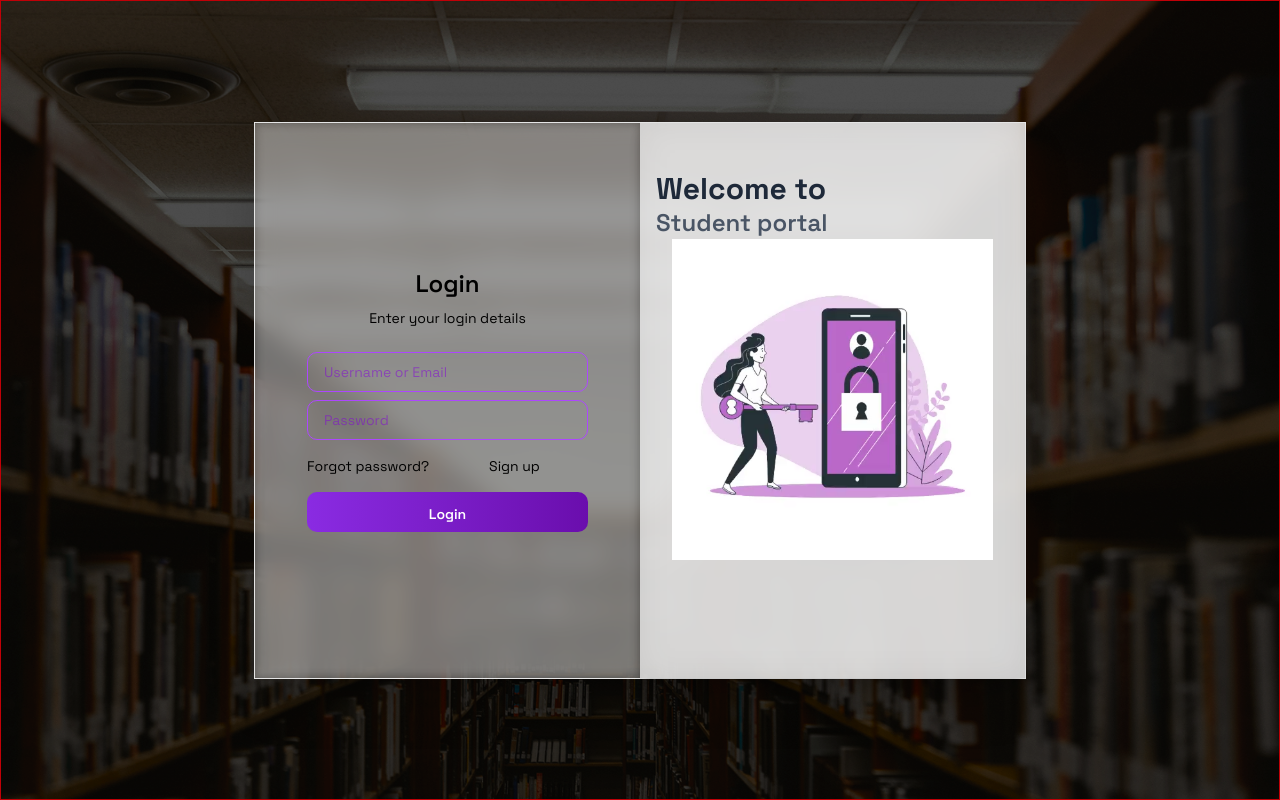
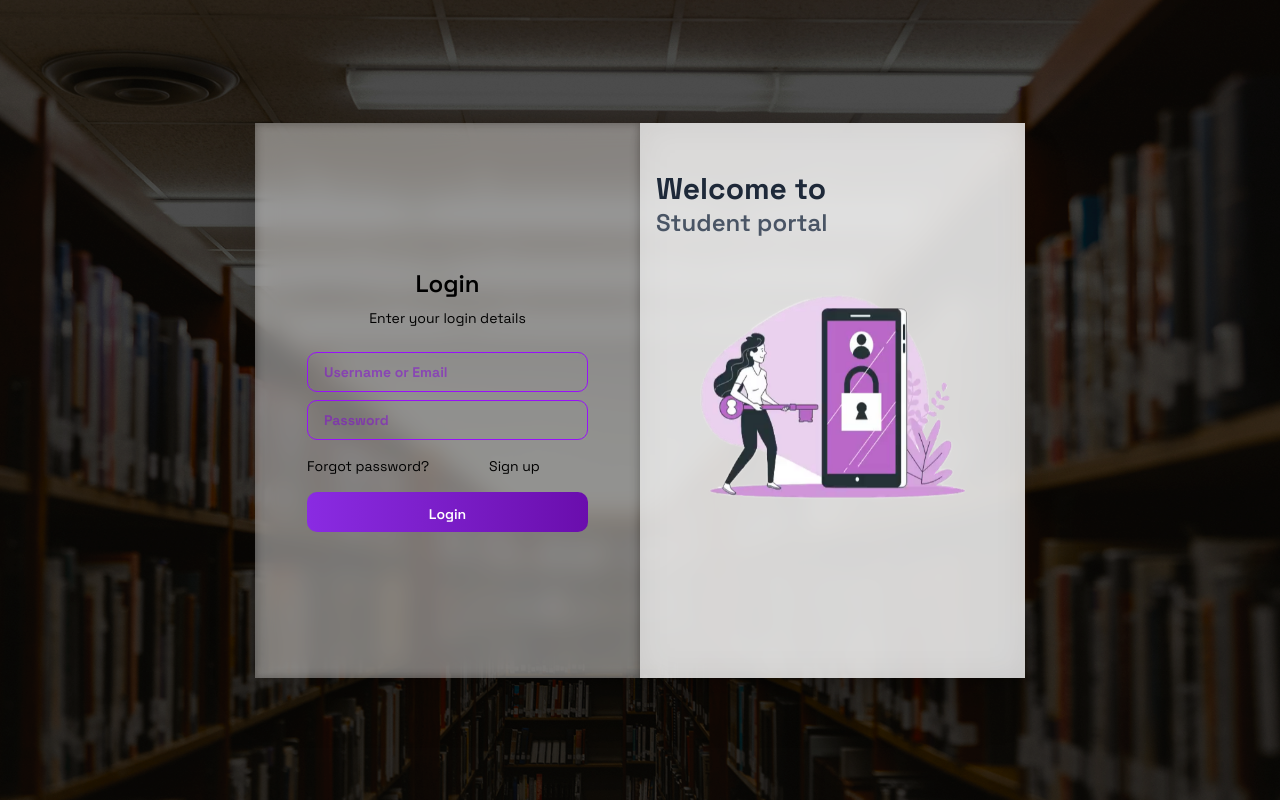
Before and after one commit to Ezekiel-Faith/Smart-School, a React (Vite) app in the folder student-dashboard-frontend/: page / in a window 1280 px wide. Built offline with nearby package versions, Linux system fonts and the light colour scheme.

Commit message:
login done and dusted

```diff
--- a/student-dashboard-frontend/src/components/login/LeftDiv.jsx
+++ b/student-dashboard-frontend/src/components/login/LeftDiv.jsx
@@ -68,11 +68,11 @@ export default function LeftDiv() {
     <div
       className="
         p-8 md:p-3 flex-1 flex flex-col justify-center
-        w-[385px] h-[555px]
+        lg:w-[385px] lg:h-[555px] md:w-[680px] md:h-[700px]
         leftdiv
       "
     >
-      <h2 className="text-2xl md:text-4xl lg:text-2xl font-semibold text-black mb-2 text-center mt-2 lg:mt-0">
+      <h2 className="text-2xl md:text-5xl lg:text-2xl font-semibold text-black mb-2 text-center mt-2 lg:mt-0">
         Login
       </h2>
       <p className="text-sm md:text-2xl lg:text-sm text-black mb-6 text-center">
@@ -94,14 +94,14 @@ export default function LeftDiv() {
             placeholder="Username or Email"
             value={formData.username}
             onChange={handleChange}
-            className={`w-full px-4 py-2 border rounded-lg md:h-20 text-purple-700 lg:h-10
-              focus:ring-2 focus:ring-purple-400 outline-none
+            className={`w-full px-4 py-2 border rounded-lg font-bold md:h-20 text-purple-700 lg:h-10
+              focus:ring-2 focus:ring-purple-600 outline-none
               ${
                 formData.username
                   ? "backdrop-blur-md bg-white/60"
                   : "bg-transparent"
               }
-              ${errors.username ? "border-red-500" : "border-purple-500"}`}
+              ${errors.username ? "border-red-500" : "border-purple-600"}`}
           />
         </div>
 
@@ -117,10 +117,10 @@ export default function LeftDiv() {
               placeholder="Password"
               value={formData.password}
               onChange={handleChange}
-              className={`w-full px-4 py-2 border rounded-lg md:h-20 lg:h-10 text-purple-700 pr-10
+              className={`w-full px-4 font-bold py-2 border rounded-lg md:h-20 lg:h-10 text-purple-700 pr-10
                 focus:ring-2 focus:ring-purple-400 outline-none
                 ${formData.password ? "bg-white" : "bg-transparent"}
-                ${errors.password ? "border-red-500" : "border-purple-500"}`}
+                ${errors.password ? "border-red-500" : "border-purple-600"}`}
             />
             {formData.password && (
               <button
--- a/student-dashboard-frontend/src/components/login/LoginPage.jsx
+++ b/student-dashboard-frontend/src/components/login/LoginPage.jsx
@@ -6,7 +6,7 @@ import LeftDiv from "./leftDiv";
 
 export default function LoginPage() {
   return (
-    <div className="relative flex items-center justify-center min-h-screen border border-red-700">
+    <div className="relative flex items-center justify-center min-h-screen ">
       <img
         src={BackgroundImage}
         alt="Background"
@@ -15,7 +15,7 @@ export default function LoginPage() {
       <div className="absolute inset-0 bg-black/30"></div>
 
       {/* Updated container */}
-      <div className="relative shadow-2xl flex backdrop-blur-md bg-white/25  border ">
+      <div className="relative shadow-2xl flex backdrop-blur-md bg-white/25 ">
         {/* LeftDiv always visible */}
         <LeftDiv />
 
--- a/student-dashboard-frontend/src/components/login/RightDiv.jsx
+++ b/student-dashboard-frontend/src/components/login/RightDiv.jsx
@@ -1,6 +1,7 @@
 // src/components/rightDiv.jsx
 import React from "react";
-import LoginImage from "../../Asset/LoginImage.png";
+import LoginImage from "../../Asset/Layer.png";
+import "../../index.css";
 
 export default function RightDiv() {
   return (
@@ -11,7 +12,7 @@ export default function RightDiv() {
       <img
         src={LoginImage}
         alt="Login Illustration"
-        className="w-full h-auto px-4"
+        className="w-full h-auto px-4 slow-bounce "
       />
     </div>
   );
--- a/student-dashboard-frontend/src/index.css
+++ b/student-dashboard-frontend/src/index.css
@@ -50,6 +50,20 @@
     #222 116.26%
   );
   --color-gray-700: #374151;
+}
+
+@keyframes slowBounce {
+  0%,
+  100% {
+    transform: translateY(0);
+  }
+  50% {
+    transform: translateY(-20px);
+  }
+}
+
+.slow-bounce {
+  animation: slowBounce 3s ease-in-out infinite;
 }
 
 @theme inline {
```
Also changed, not shown: student-dashboard-frontend/src/Asset/Layer.png (added).
